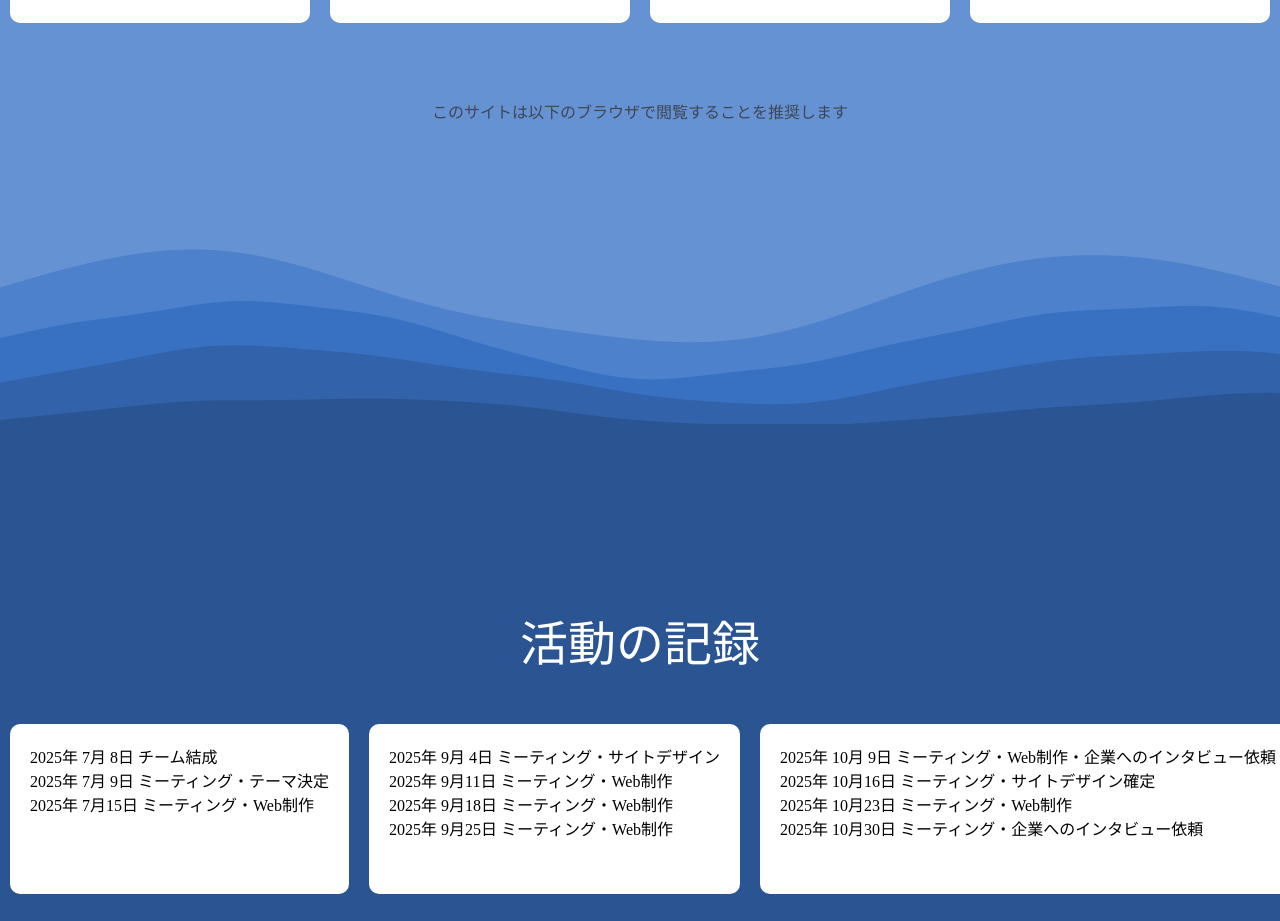
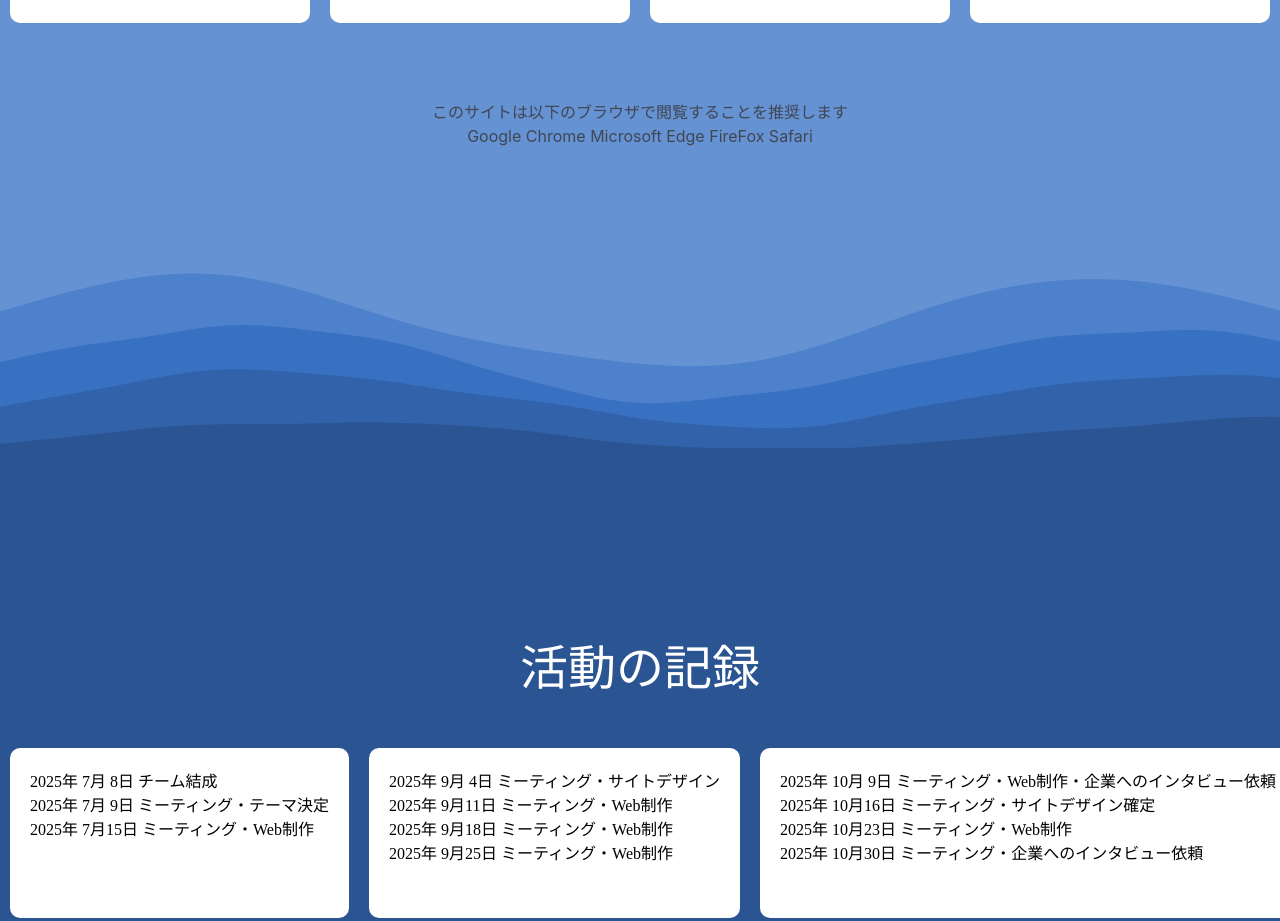
Before and after one commit to DaigoMatsuki/web_contest, a plain HTML site: page index.html in a window 1280 px wide. Shown: the part 1840-2761 px from the top of the page. Drawn offline with nearby package versions, Linux system fonts and the light colour scheme.

Commit message:
Add recommended browsers list to index.html

```diff
--- a/index.html
+++ b/index.html
@@ -51,6 +51,7 @@
       <h1>メンバー</h1>
       <iframe style="width:100%;height:200px;" src="member.html"></iframe>
       <p>このサイトは以下のブラウザで閲覧することを推奨します</p>
+      <p>Google Chrome Microsoft Edge FireFox Safari</p>
     </div>
     <div class="con3"><img src="wave-1200x240.svg" />
       <h1>活動の記録</h1>
```
